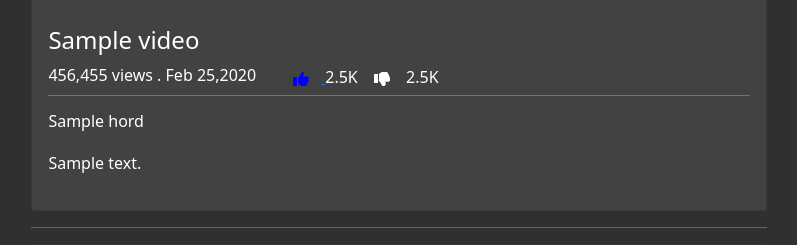
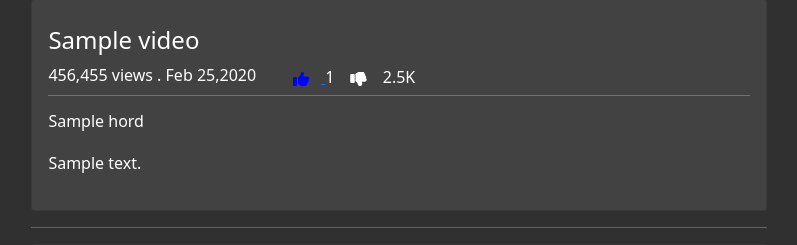
Before and after one commit to 1SasB/django-The-Hoard, a Django app: page /video/1 in a window 1280 px wide. Shown: the part 599-844 px from the top of the page, without its empty margins (51-848 px from the left). Run offline with Django 3.2, Linux system fonts and the light colour scheme; a user stored in the database is signed in; tables that the repository leaves empty hold one stand-in row (values such as "Sample post"); some libraries are stand-ins or nearby versions.

Commit message:
added like count functionality

```diff
--- a/videos/templates/videos/video.html
+++ b/videos/templates/videos/video.html
@@ -52,7 +52,7 @@
                         </div>
                                     {% if request.user.is_authenticated %}
                                     <div style="margin-left: 25px;">
-                                    <a href="#" onclick="likeVid('{% url 'videos:video_unlike' video.id %}','{{ video.id }}'); return false;"
+                                    <a href="#" onclick="likeVid('{% url 'videos:video_unlike' video.id %}','{{ video.id }}','0'); return false;"
                                         {% if video.id not in video_likes %} style="display: none;" {% endif %}
                                         id="like_btn_{{video.id}}"
                                     >
@@ -62,7 +62,7 @@
                                         </span>
                                     </a>
 
-                                    <a href="#" onclick="likeVid('{% url 'videos:video_like' video.id %}','{{ video.id }}'); return false;"
+                                    <a href="#" onclick="likeVid('{% url 'videos:video_like' video.id %}','{{ video.id }}','1'); return false;"
                                         {% if video.id in video_likes %} style="display: none;" {% endif %}
                                         id="unlike_btn_{{video.id}}"
                                     >
@@ -72,10 +72,11 @@
 
                                         </span>
 
-
                                     </a>
 
-                                    <span style="color: #fff;">2.5K</span>
+                                    <span id="like_count" style="color: #fff;">{{like_count}}</span>
+
+
                                     <!-- unlike button -->
 
                                     <span class="fa-stack" style="vertical-align: middle; display: none;">
@@ -439,12 +440,17 @@ function myFunction(id) {
 
 
 
-       function likeVid(url, video_id) {
+       function likeVid(url, video_id,chk) {
             console.log('Requesting JSON');
             $.post(url, {},  function(rowz){
                 console.log(url, 'finished');
                 $("#unlike_btn_"+video_id).toggle();
                 $("#like_btn_"+video_id).toggle();
+                if(chk=='1'){
+                    $('#like_count').html(function(i, val) { return +val+1 });
+                }else{
+                    $('#like_count').html(function(i, val) { return +val-1 });
+                }
             }).fail(function(xhr) {
                 alert('Url failed with '+xhr.status+' '+url);
             });
--- a/videos/views.py
+++ b/videos/views.py
@@ -133,6 +133,8 @@ class VideoView(View):
         like_rows = request.user.video_likes.values('id')
         likes = [row['id'] for row in like_rows]
 
+        like_count = video_by_id.likes.all().count()
+
         # dislike_rows = request.user.video_dislikes.values('id')
         # dislikes = [row['id'] for row in dislike_rows]
 
@@ -149,7 +151,8 @@ class VideoView(View):
         context = { 'video': video_by_id,
                     'video_list': video_list,
                     'comments': comments,
-                    'video_likes': likes }
+                    'video_likes': likes,
+                    'like_count': like_count }
         # DoesNotExist
         # print(request.user)
         # if request.user.is_authenticated:
```
